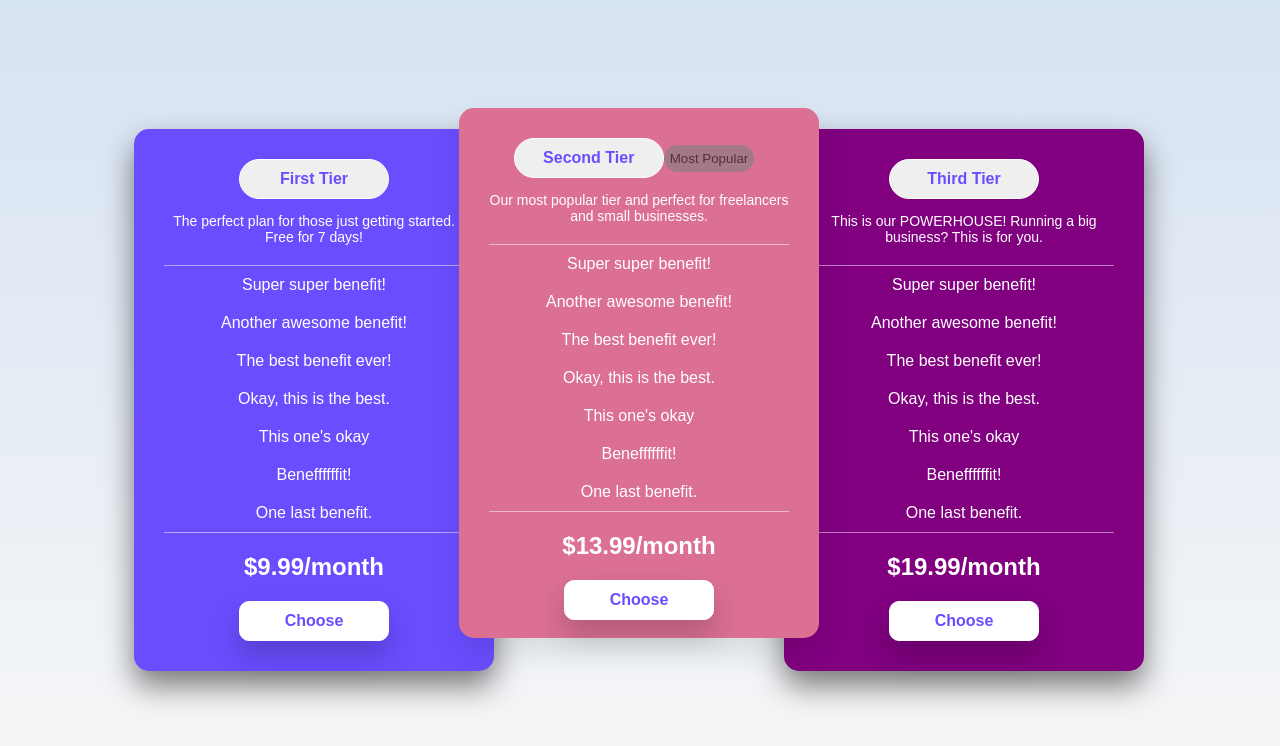
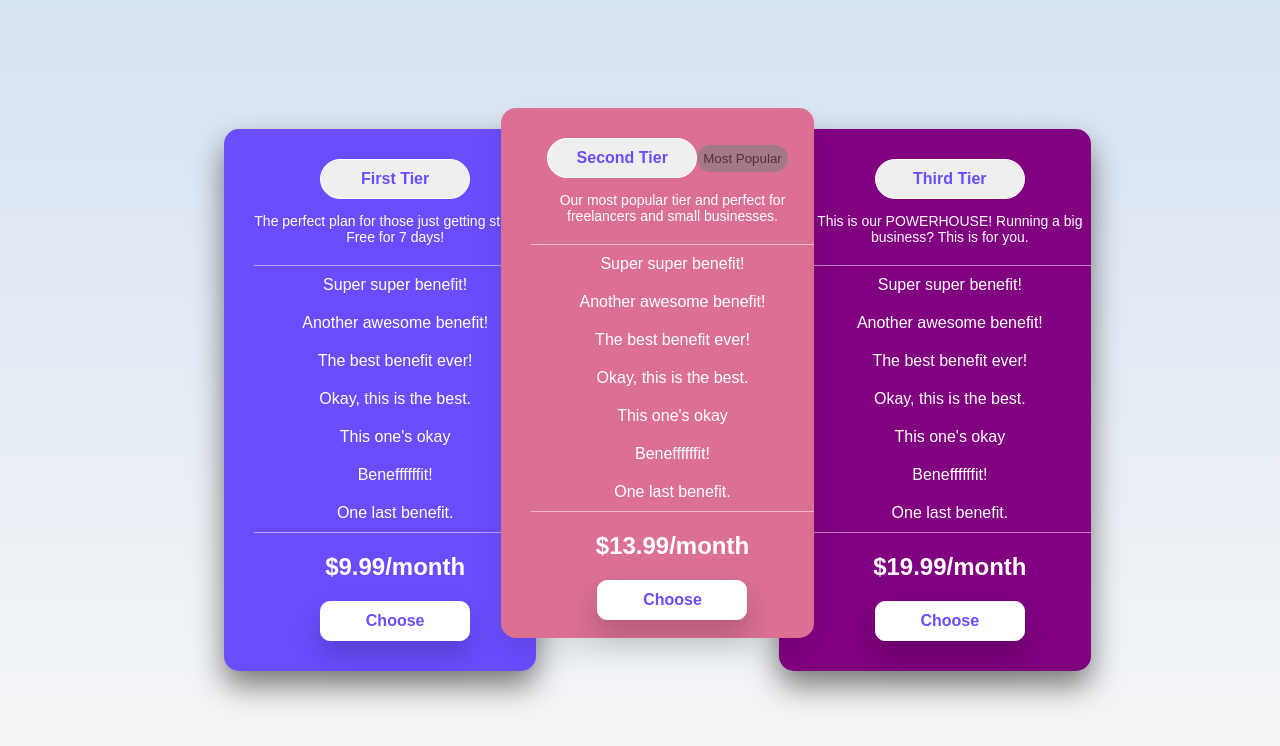
Before and after one commit to mgarg08/daily-task, a React (Create React App) app: page / in a window 1280 px wide. Shown: the top 746 px of the page. Built offline with nearby package versions, Linux system fonts and the light colour scheme.

Commit message:
css fixes for container

```diff
--- a/src/Component/September1/style.css
+++ b/src/Component/September1/style.css
@@ -1,3 +1,8 @@
+html, body{
+    margin: 0;
+    padding: 0;
+    min-height: 100%;
+}
 body {
     font-family: Arial, sans-serif;
     background: linear-gradient(to top, #f7f7f7, #d6e3f3);
@@ -6,13 +11,15 @@ body {
     display: flex;
     justify-content: center;
     align-items: center;
-    height: 100vh;
+    min-height: 100vh;
+    width: auto;
+    background-size: cover;
   }
 
   .pricing-container {
     display: flex;
     flex-direction: row;
-    width: 1012px;
+    width: 832px;
     position: relative;
   }
 
@@ -21,7 +28,7 @@ body {
     border-radius: 15px;
     box-shadow: 0px 15px 30px rgba(0, 0, 0, 0.1);
     text-align: center;
-    padding: 30px;
+    padding: 30px 0 30px 30px;
     width: 300px;
     background-color: #6a4dff;
     margin-right: -35px;
@@ -110,7 +117,6 @@ body {
         flex-direction: column;
         align-items: center;
         height: 100vh;
-        background: linear-gradient(to top, #f7f7f7, #d6e3f3);
     }
 
     .pricing-card {
```
